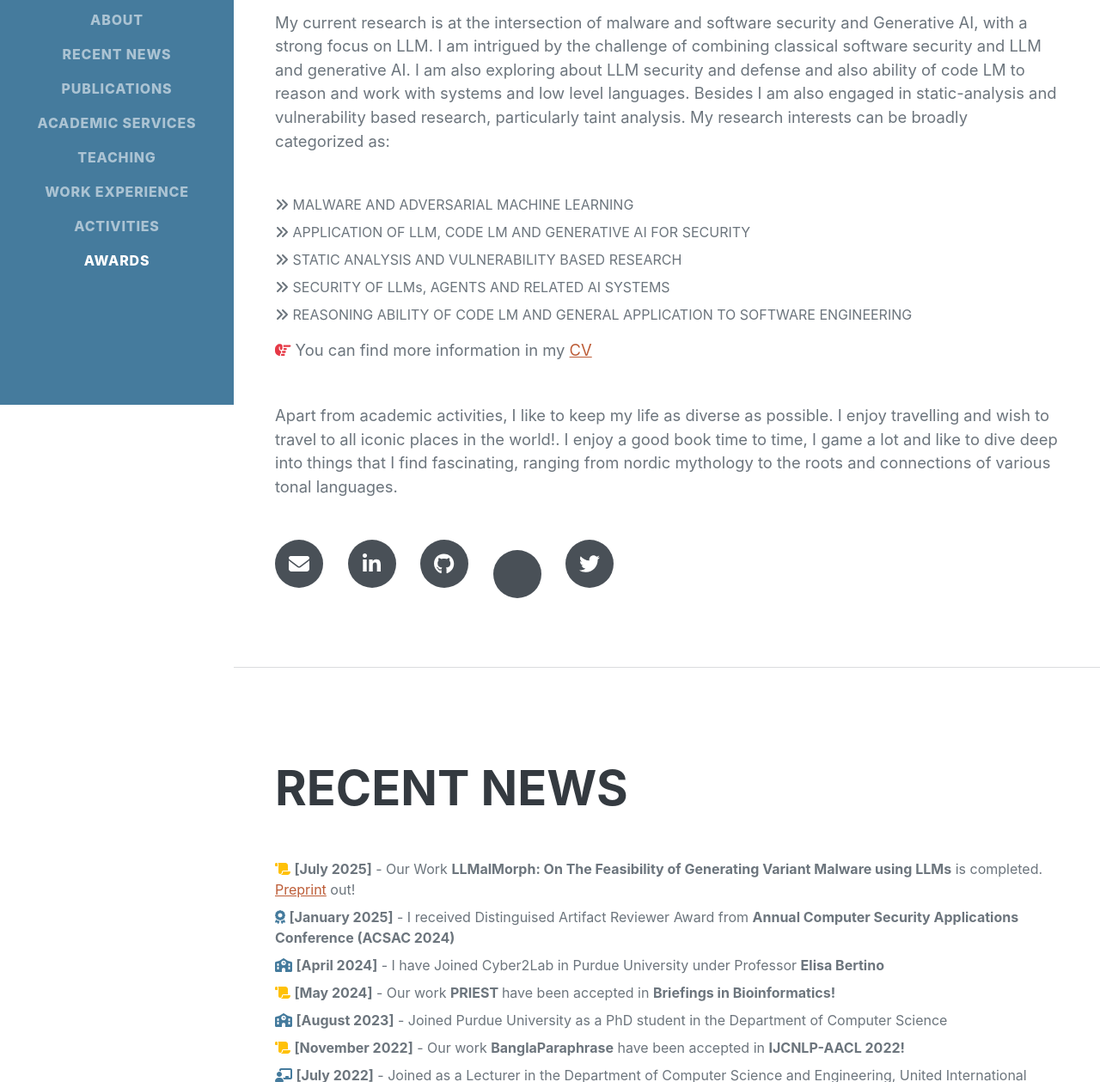
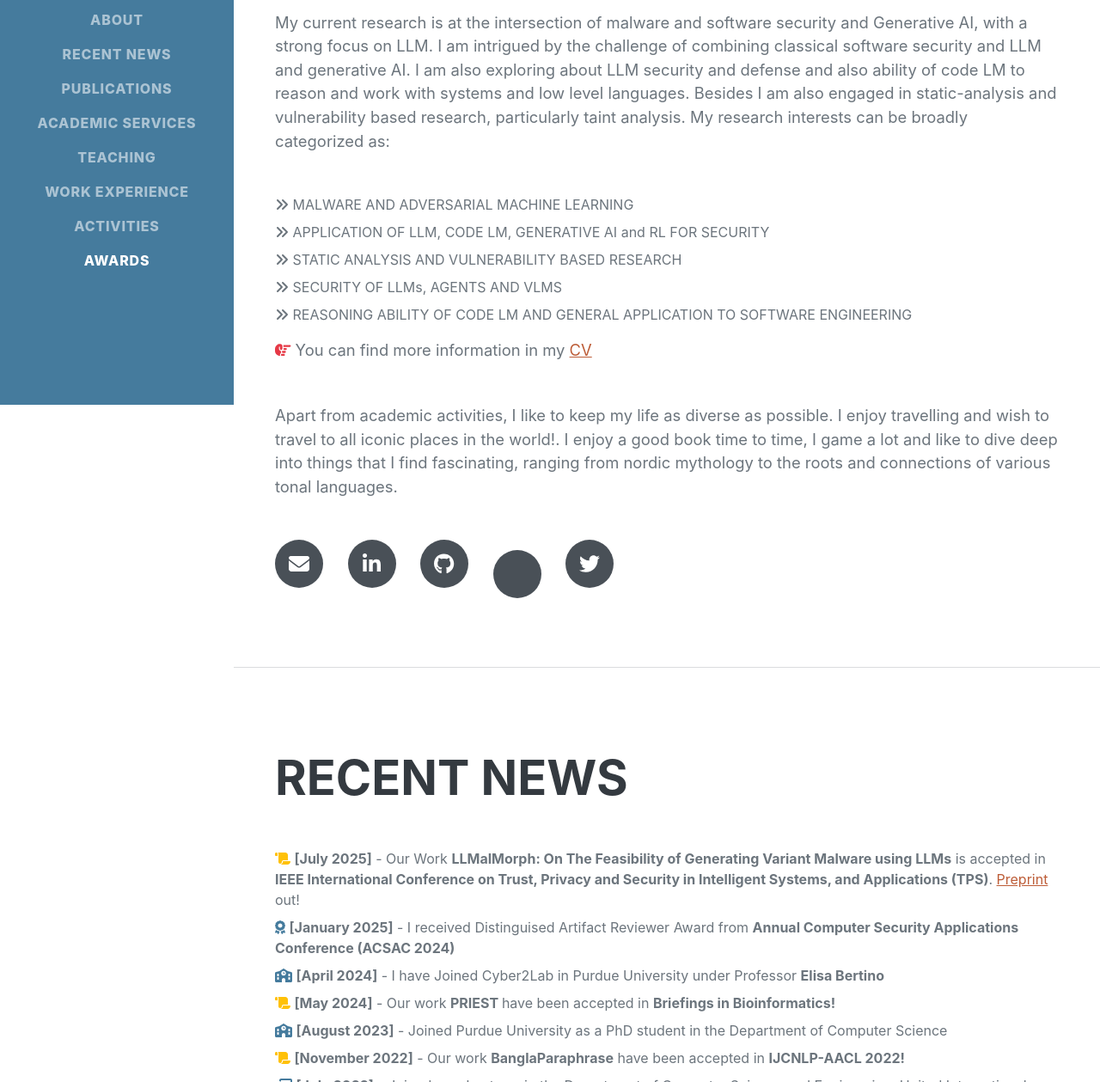
Before and after one commit to AJAkil/home, a plain HTML site: page index.html in a window 1280 px wide. Shown: the part 329-1588 px from the top of the page at 86% size. Drawn offline with nearby package versions, Linux system fonts and the light colour scheme; some icons are missing; a web font is replaced by a local one.

Commit message:
edited a little

```diff
--- a/index.html
+++ b/index.html
@@ -83,7 +83,7 @@
                                 </li>
                                 <li class="mb-2">
                                     <i class="fa-solid fa-angles-right"></i>
-                                    APPLICATION OF LLM, CODE LM AND GENERATIVE AI FOR SECURITY
+                                    APPLICATION OF LLM, CODE LM, GENERATIVE AI and RL FOR SECURITY
                                 </li>
                                 <li class="mb-2">
                                     <i class="fa-solid fa-angles-right"></i>
@@ -91,7 +91,7 @@
                                 </li>
                                 <li class="mb-2">
                                     <i class="fa-solid fa-angles-right"></i>
-                                    SECURITY OF LLMs, AGENTS AND RELATED AI SYSTEMS
+                                    SECURITY OF LLMs, AGENTS AND VLMS
                                 </li>
                                 <li class="mb-2">
                                     <i class="fa-solid fa-angles-right"></i>
@@ -144,7 +144,7 @@
                             <ul class="list-unstyled">
                                  <li class="mb-2">
                                     <i class="fa-solid fa-scroll text-warning"></i>
-                                    <strong>[July 2025]</strong> - Our Work <strong>LLMalMorph: On The Feasibility of Generating Variant Malware using LLMs</strong> is completed. <a href="https://arxiv.org/abs/2507.09411">Preprint</a> out!
+                                    <strong>[July 2025]</strong> - Our Work <strong>LLMalMorph: On The Feasibility of Generating Variant Malware using LLMs</strong> is accepted in <strong>IEEE International Conference on Trust, Privacy and Security in Intelligent Systems, and Applications (TPS)</strong>. <a href="https://arxiv.org/abs/2507.09411">Preprint</a> out!
                                 </li>
                                 <li class="mb-2">
                                     <i class="fa-solid fa-award text-primary"></i>
```
